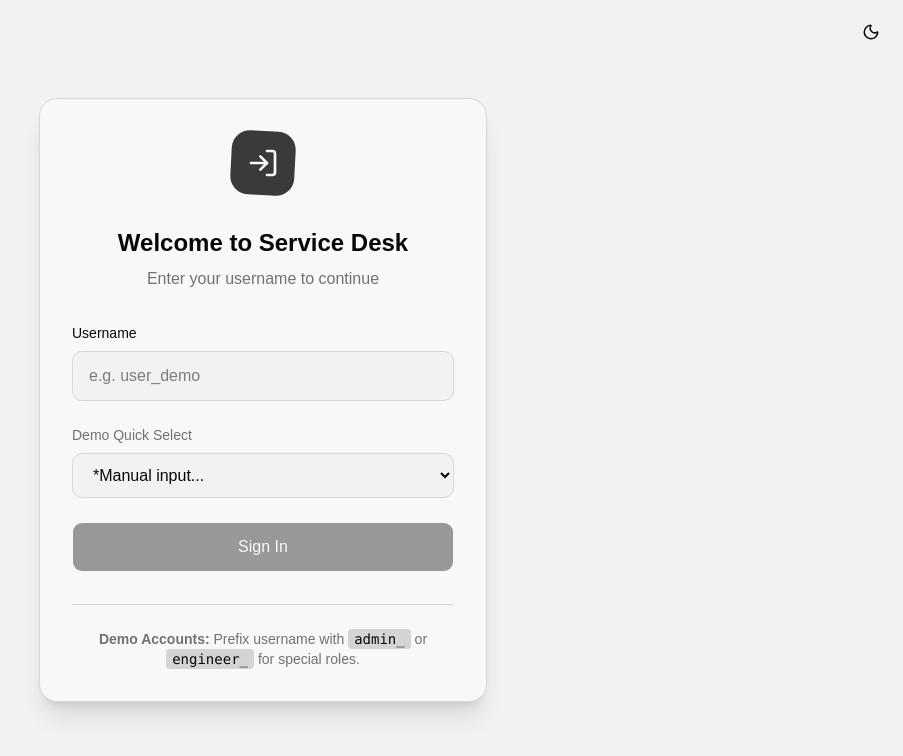
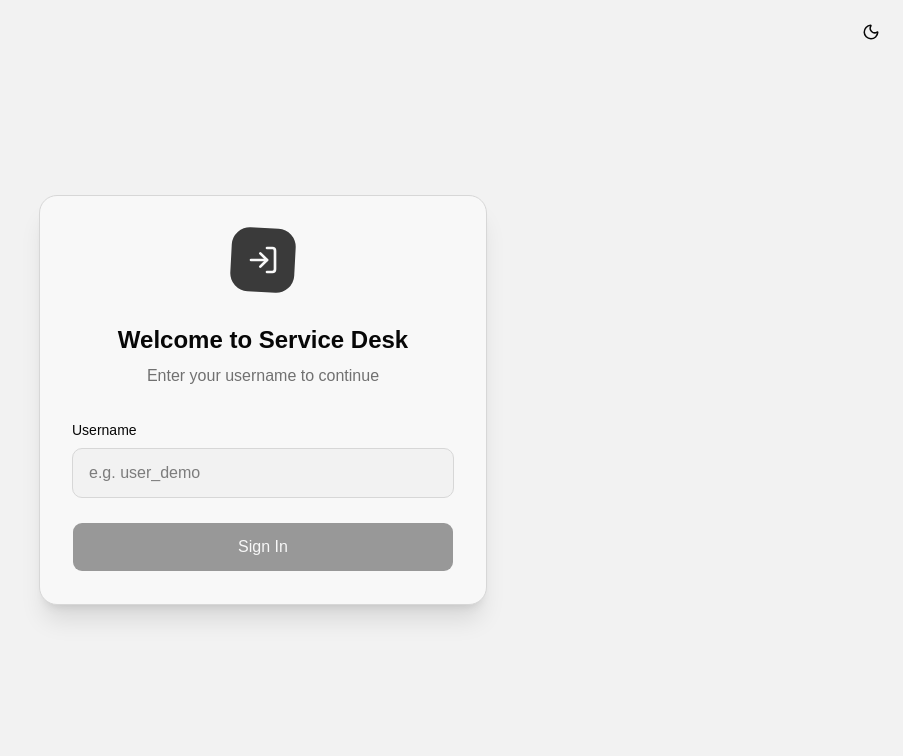
Before and after one commit to NotSoDelayed/Intelligent-IT-Service-Desk, a React (Vite) app in the folder frontend/: page /login in a window 1280 px wide. Shown: the top 756 px of the page, without its empty margins (377-1280 px from the left). Built offline with nearby package versions, Linux system fonts and the light colour scheme; no server answers.

Commit message:
chore(frontend): remove demo account dropdown menu

```diff
--- a/frontend/src/pages/LoginPage.tsx
+++ b/frontend/src/pages/LoginPage.tsx
@@ -77,7 +77,7 @@
             />
           </div>
 
-          <div>
+          {/* <div>
             <label htmlFor="demo-select" className="block text-sm font-medium mb-2 text-muted-foreground">
               Demo Quick Select
             </label>
@@ -104,7 +104,7 @@
               <option value="engineer_system">engineer_system</option>
               <option value="engineer_general">engineer_general</option>
             </select>
-          </div>
+          </div> */}
 
           <Button
             type="submit"
@@ -115,11 +115,11 @@
           </Button>
         </form>
 
-        <div className="mt-8 pt-6 border-t border-border">
+        {/* <div className="mt-8 pt-6 border-t border-border">
           <p className="text-sm text-muted-foreground text-center">
             <strong>Demo Accounts:</strong> Prefix username with <code className="bg-muted px-1.5 py-0.5 rounded text-foreground">admin_</code> or <code className="bg-muted px-1.5 py-0.5 rounded text-foreground">engineer_</code> for special roles.
           </p>
-        </div>
+        </div> */}
       </div>
     </div>
   );
```
